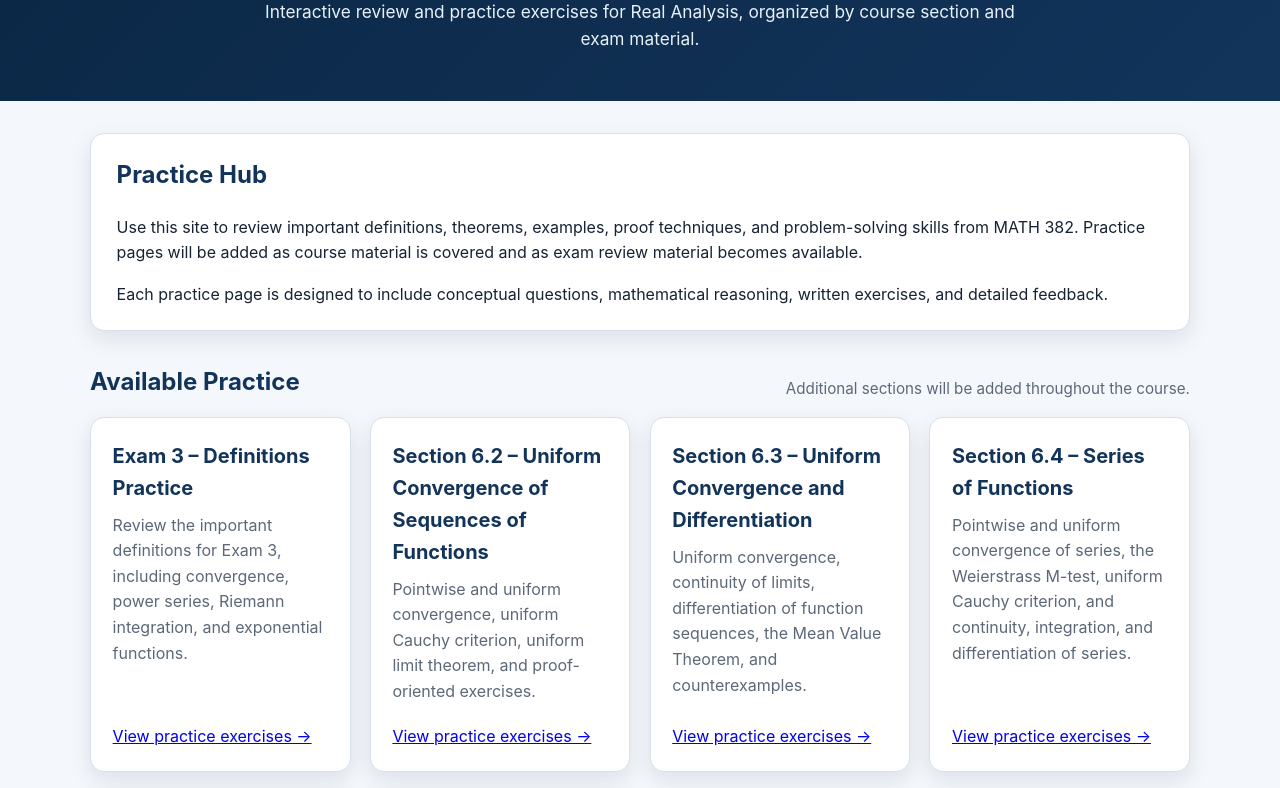
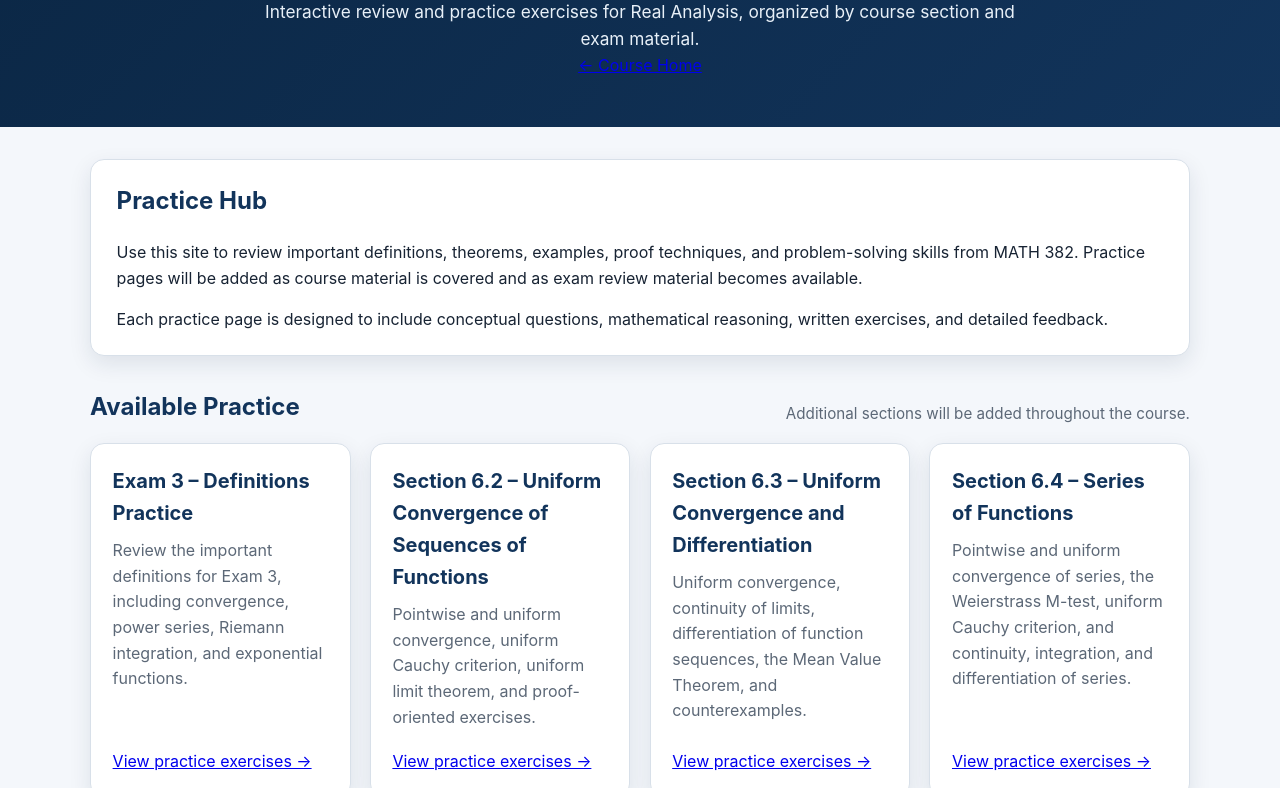
Before and after one commit to ereinkejr/ereinkejr.github.io, a plain HTML site: page math382/index.html in a window 1280 px wide. Shown: the part 130-918 px from the top of the page. Drawn offline with Linux system fonts and the light colour scheme.

Commit message:
Update index.html

```diff
--- a/math382/index.html
+++ b/math382/index.html
@@ -162,7 +162,7 @@
 <body>
   <header>
     <h1>MATH 382 – Real Analysis</h1>
-    <p>Interactive review and practice exercises for Real Analysis, organized by course section and exam material.</p>
+    <p>Interactive review and practice exercises for Real Analysis, organized by course section and exam material.</p><a href="https://ereinkejr.github.io/">← Course Home</a>
   </header>
 
   <main>
```
